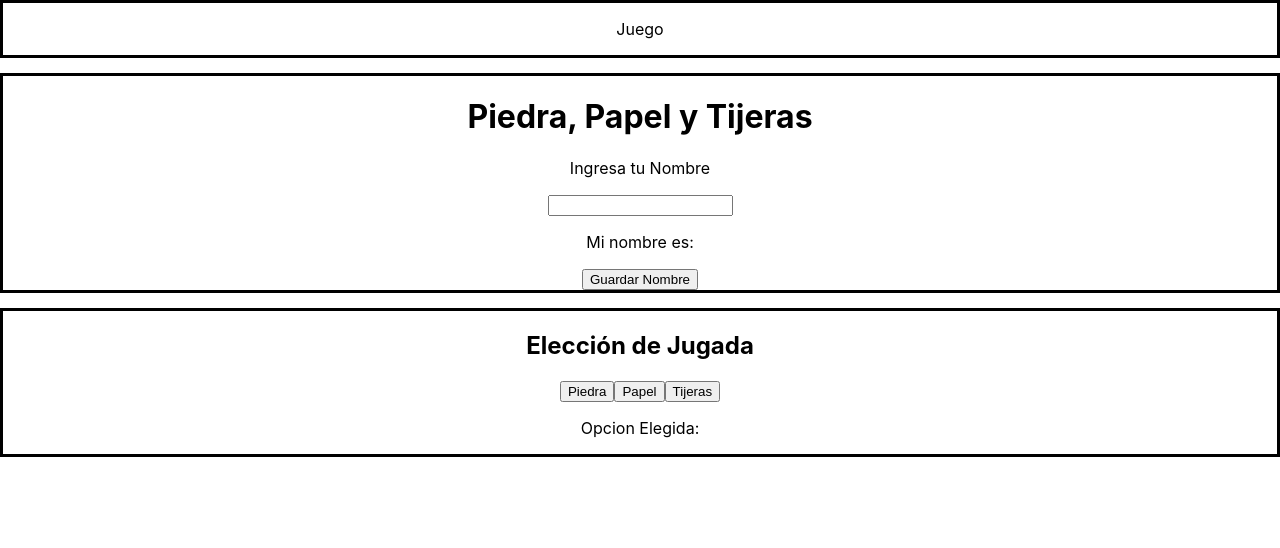
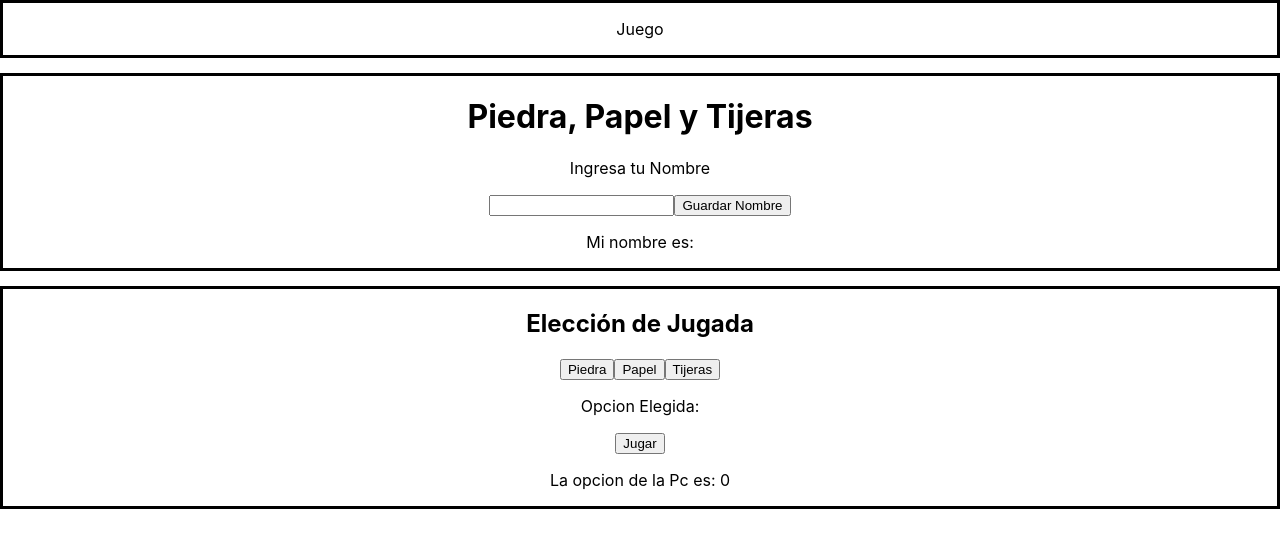
Before and after one commit to LuGiulkovich/practico3, a React (Create React App) app: page / in a window 1280 px wide. Shown: the top 548 px of the page. Built offline with nearby package versions, Linux system fonts and the light colour scheme.

Commit message:
Agrego Parte 4

```diff
--- a/src/componentes/EleccionJugadas.js
+++ b/src/componentes/EleccionJugadas.js
@@ -2,6 +2,11 @@ import React, { useState } from 'react';
 
 export const EleccionJugadas = () => {
   const [valorBoton, setValorBoton] = useState('');
+  const [valorPc, setValorPc] = useState(0);
+
+  function jugadaPc() {
+    setValorPc(Math.floor(Math.random() * (2 - 0 + 1) + 0));
+  }
 
   const handleClick = (textoBoton) => {
     setValorBoton(textoBoton);
@@ -14,6 +19,8 @@ export const EleccionJugadas = () => {
       <button onClick={() => handleClick('Papel')}>Papel</button>
       <button onClick={() => handleClick('Tijeras')}>Tijeras</button>
       <p>Opcion Elegida: {valorBoton}</p>
+      <button onClick={jugadaPc}>Jugar</button>
+      <p>La opcion de la Pc es: {valorPc}</p>
     </div>
   )
 }
--- a/src/componentes/InterfazUsuario.js
+++ b/src/componentes/InterfazUsuario.js
@@ -23,14 +23,13 @@ export const InterfazUsuario = () => {
         <div className='InterfazUsuario'>
             <h1>Piedra, Papel y Tijeras</h1>
             <p>Ingresa tu Nombre</p>
-            <input type='text' onChange = {e => cambiarNombre(e.target.value)}/>
+            <input type='text' onChange={e => cambiarNombre(e.target.value)} />
+            <button onClick={() => {
+                console.log("El valor guardado en tu estado es: ", nombre);
+            }}>Guardar Nombre</button>
 
             <p>Mi nombre es:</p>
             <p>{nombre}</p>
-
-            <button onClick={() => {
-                console.log("El valor guardado en tu estado es: ", nombre);
-            }}>Guardar Nombre</button>
         </div>
     );
 }
```
